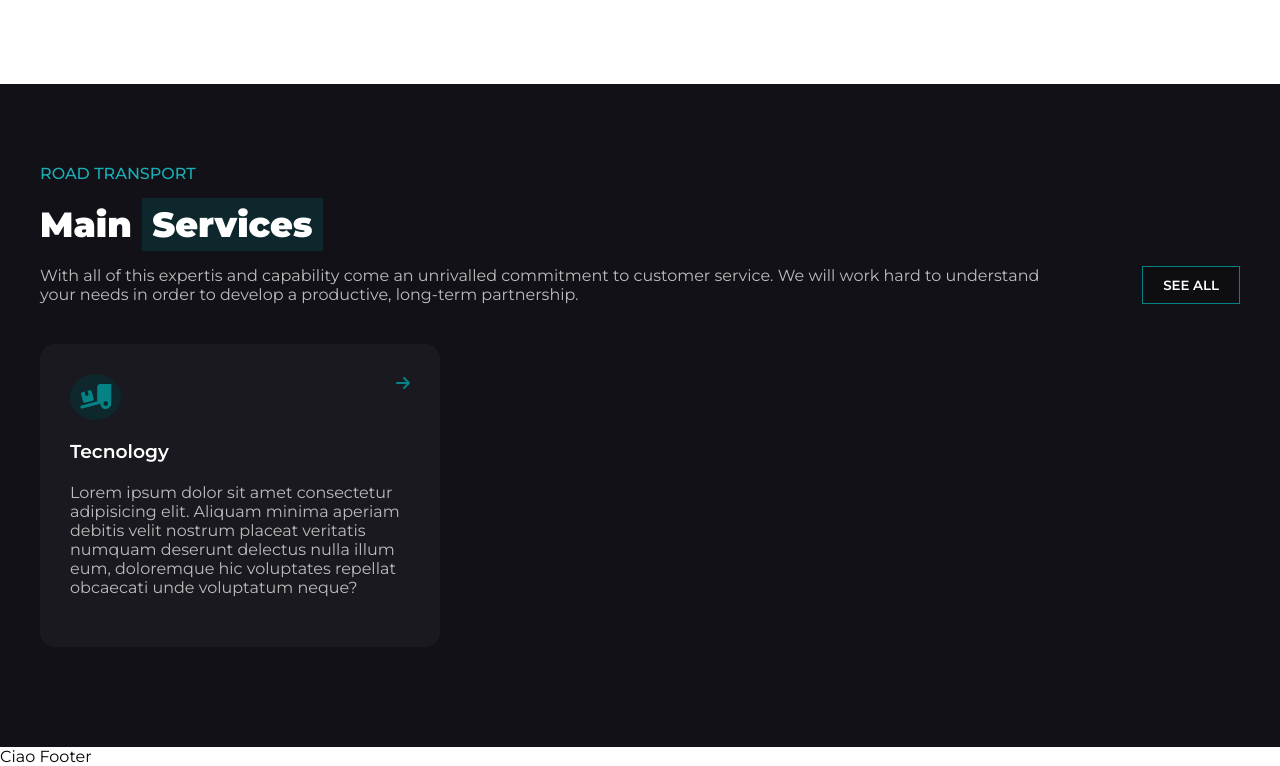
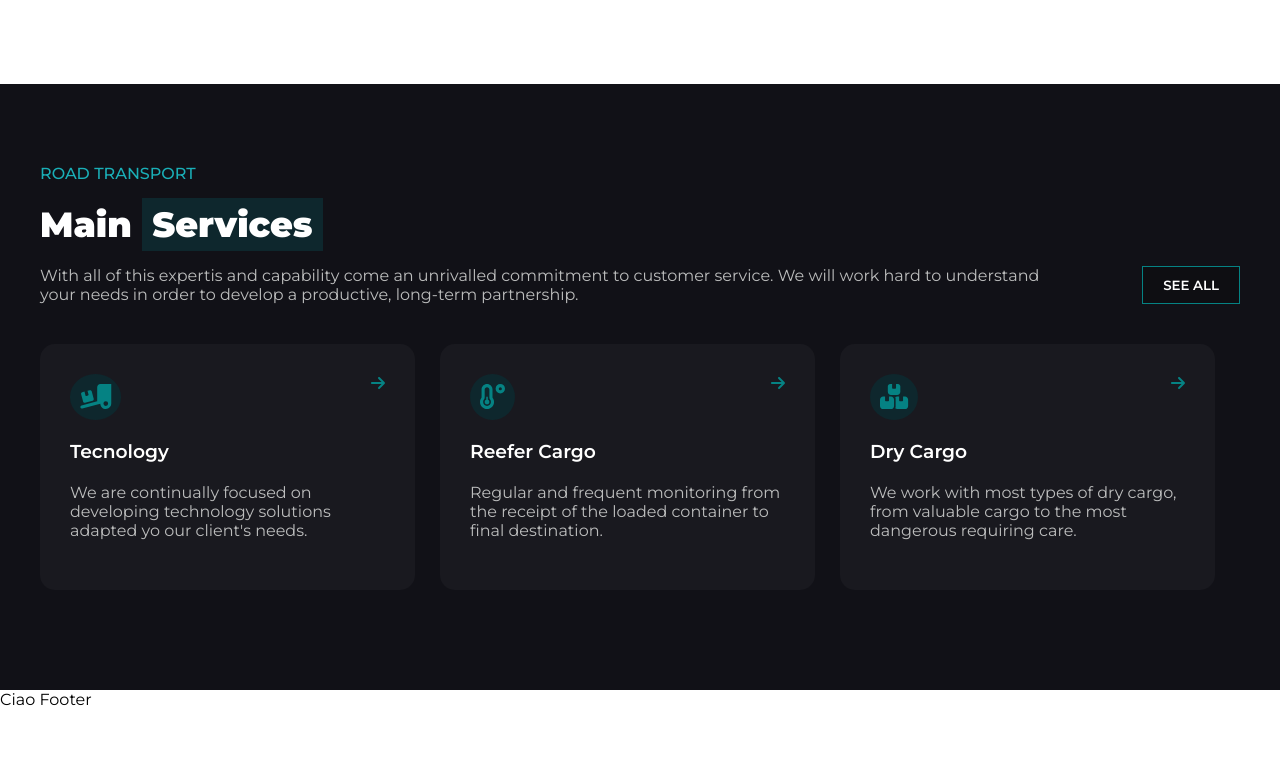
Before and after one commit to LucioMelis/proj-html-vuejs, a Vue app: page / in a window 1280 px wide. Shown: the part 1332-2098 px from the top of the page. After the commit the page ends 2041 px from the top, so only its background shows below. Built offline with nearby package versions, Linux system fonts and the light colour scheme.

Commit message:
section 2 terminata

```diff
--- a/src/assets/data-json/services.json
+++ b/src/assets/data-json/services.json
@@ -12,6 +12,6 @@
     {
         "title": "Dry Cargo",
         "description": "We work with most types of dry cargo, from valuable cargo to the most dangerous requiring care.",
-        "icon": "fa-temperature-low"
+        "icon": "fa-boxes-stacked"
     }
 ]
--- a/src/components/CardServices.vue
+++ b/src/components/CardServices.vue
@@ -5,19 +5,16 @@
         <div>
           <font-awesome-icon
             class="icon-size"
-            icon="fa-solid fa-truck-ramp-box"
+            :icon="['fa-solid', serviceType.icon]"
           />
         </div>
         <div>
           <font-awesome-icon icon="fa-solid fa-arrow-right" />
         </div>
       </div>
-      <h3>Tecnology</h3>
+      <h3>{{ serviceType.title }}</h3>
       <p>
-        Lorem ipsum dolor sit amet consectetur adipisicing elit. Aliquam minima
-        aperiam debitis velit nostrum placeat veritatis numquam deserunt
-        delectus nulla illum eum, doloremque hic voluptates repellat obcaecati
-        unde voluptatum neque?
+        {{ serviceType.description }}
       </p>
     </div>
   </div>
@@ -26,6 +23,9 @@
 <script>
 export default {
   name: "CardServices",
+  props: {
+    serviceType: Object,
+  },
 };
 </script>
 
@@ -34,6 +34,7 @@ export default {
 .card {
   background-color: #19191f;
   border-radius: 15px;
+  width: calc(100% / 3 - 25px);
 }
 .content-card {
   padding: 30px;
--- a/src/components/MainServices.vue
+++ b/src/components/MainServices.vue
@@ -9,10 +9,23 @@
           to customer service. We will work hard to understand your needs in
           order to develop a productive, long-term partnership.
         </p>
-        <div><button class="btn-trasparent">SEE ALL</button></div>
+        <div>
+          <button @click="SeeAll" class="btn-trasparent">SEE ALL</button>
+        </div>
       </div>
       <div class="container-services">
-        <CardServices />
+        <CardServices
+          v-for="(service, index) in services"
+          :key="index"
+          :serviceType="service"
+        />
+        <div v-if="show === true" class="container-services">
+          <CardServices
+            v-for="(service, index) in services"
+            :key="'cardNascoste' + index"
+            :serviceType="service"
+          />
+        </div>
       </div>
     </div>
   </section>
@@ -22,11 +35,21 @@
 import CardServices from "@/components/CardServices.vue";
 export default {
   name: "MainServices",
+  data() {
+    return {
+      show: false,
+    };
+  },
   components: {
     CardServices,
   },
   props: {
     services: Array,
+  },
+  methods: {
+    SeeAll() {
+      this.show = !this.show;
+    },
   },
 };
 </script>
@@ -62,7 +85,9 @@ section {
     }
     .container-services {
       padding-top: 20px;
-      width: calc(100% / 3);
+      display: flex;
+      flex-wrap: wrap;
+      column-gap: 25px;
     }
   }
 }
--- a/src/components/WhoWheAre.vue
+++ b/src/components/WhoWheAre.vue
@@ -48,7 +48,11 @@
         <!-- Container Vehicle Types  -->
         <div class="vehicle-types">
           <h3>Vehicle Types</h3>
-          <div class="types" v-for="vehicles in vehicleTypes" :key="vehicles">
+          <div
+            class="types"
+            v-for="(vehicles, index) in vehicleTypes"
+            :key="index"
+          >
             <div class="img-vehicle">
               <img src="@/assets/img/truck-1.png" alt="Truck" />
             </div>
@@ -74,7 +78,7 @@
 
 <script>
 export default {
-  name: "WhoWeAre",
+  name: "WhoWheAre",
   props: {
     vehicleTypes: Array,
   },
```
